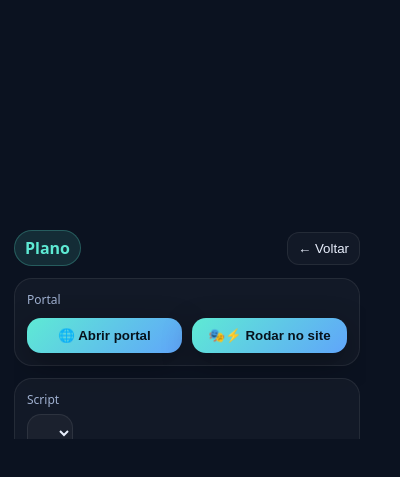
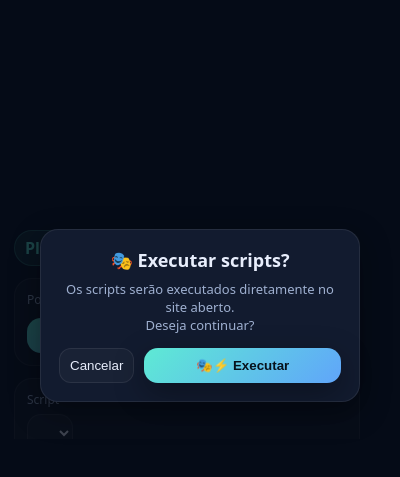
Before and after one commit to WillianVagner123/healthplan-cloudrun-extension, a browser extension: page chrome-extension/popup.html in a window 400 px wide. Shown: the part 107-584 px from the top of the page. Drawn offline with Linux system fonts and the light colour scheme; no server answers.

Commit message:
Add modal styles to popup.css

```diff
--- a/chrome-extension/popup.css
+++ b/chrome-extension/popup.css
@@ -314,3 +314,65 @@ html, body{
   transform: translateY(-1px);
   filter: brightness(1.05);
 }
+.modal{
+  position:fixed;
+  inset:0;
+  background:rgba(5,10,20,.75);
+  display:grid;
+  place-items:center;
+  z-index:999;
+}
+
+.modal-box{
+  width:90%;
+  max-width:320px;
+  background:var(--card);
+  border:1px solid var(--border);
+  border-radius:18px;
+  padding:18px;
+  box-shadow:var(--shadow);
+  text-align:center;
+}
+
+.modal-title{
+  font-weight:900;
+  font-size:18px;
+  margin-bottom:8px;
+}
+
+.modal-text{
+  font-size:13px;
+  color:var(--muted);
+  margin-bottom:14px;
+}
+
+.modal-actions{
+  display:flex;
+  gap:10px;
+  margin-top:14px;
+}
+
+.progress-wrap{
+  margin-top:10px;
+}
+
+.progress-label{
+  font-size:12px;
+  color:var(--muted);
+  margin-bottom:6px;
+}
+
+.progress-bar{
+  width:100%;
+  height:10px;
+  background:#081018;
+  border-radius:999px;
+  overflow:hidden;
+}
+
+.progress-bar div{
+  height:100%;
+  width:0%;
+  background:linear-gradient(135deg,var(--accent),var(--accent2));
+  transition:width .3s ease;
+}
```
